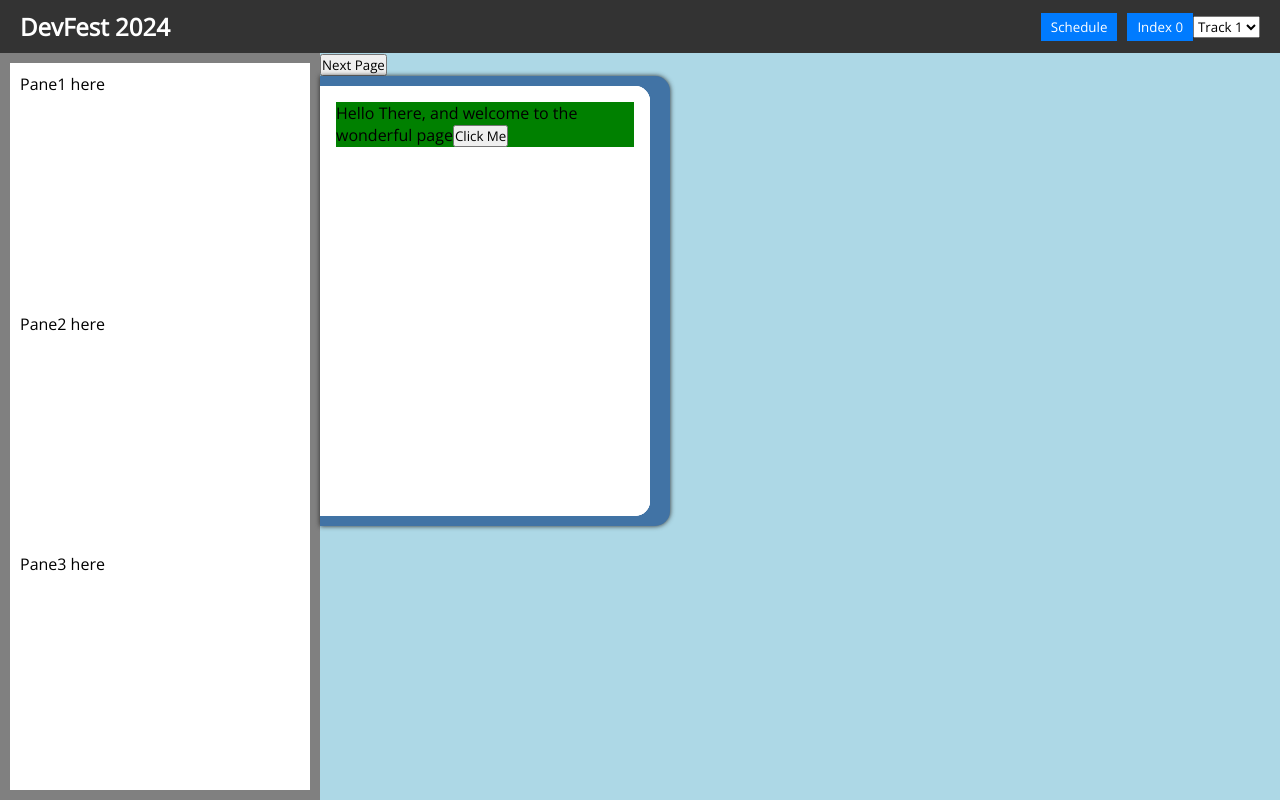
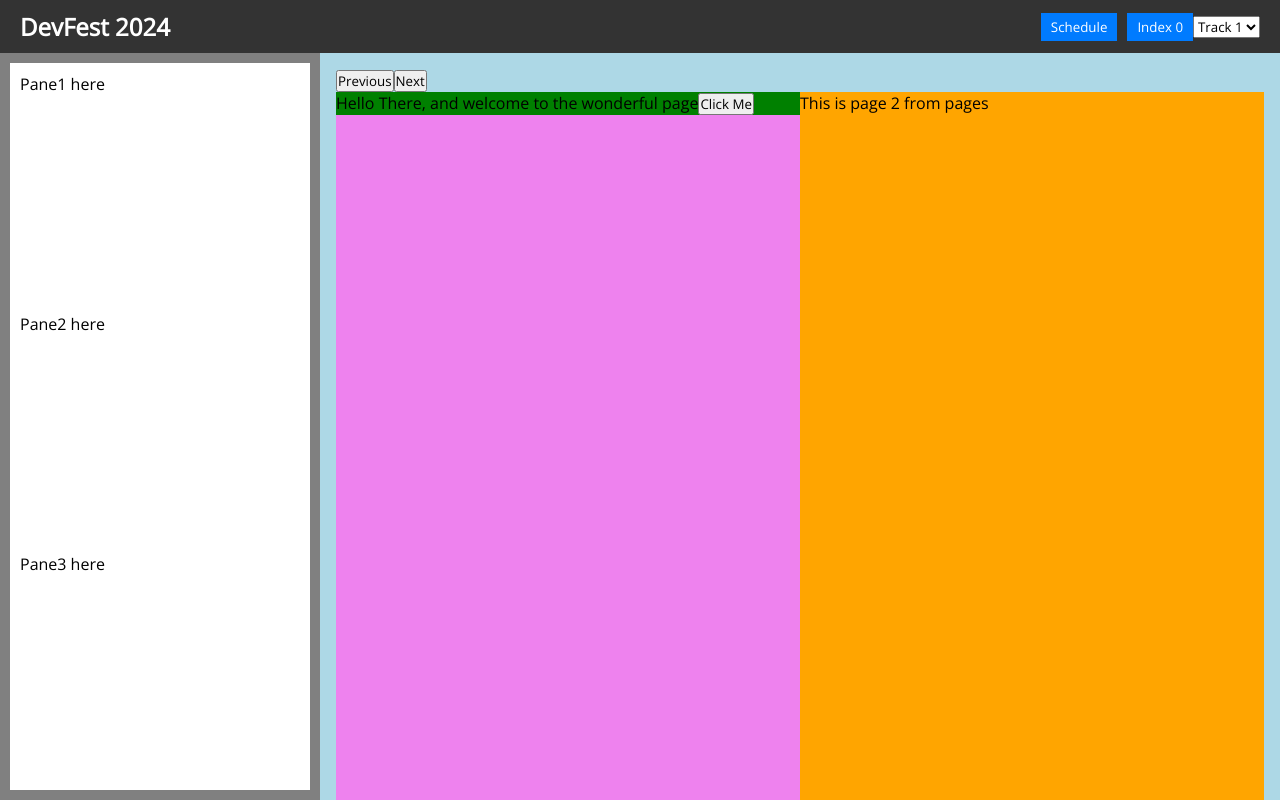
Before and after one commit to adicu/devfest-2024, a Next.js app: page / in a window 1280 px wide. Built offline with nearby package versions, Linux system fonts and the light colour scheme.

Commit message:
Restructured pages as tuple

```diff
--- a/src/components/book-components/Page.jsx
+++ b/src/components/book-components/Page.jsx
@@ -1,9 +1,5 @@
 const Page = (props) => {
-  function divClicked() {
-    console.log("Page clicked");
-  }
-
-  return <div onClick={divClicked}>{props.children}</div>;
+  return <div>{props.children}</div>;
 };
 
 export default Page;
--- a/src/components/book-components/PageFlipApp.jsx
+++ b/src/components/book-components/PageFlipApp.jsx
@@ -5,76 +5,52 @@ import { pages } from "../Pages";
 
 import Page from "./Page";
 
-const PageDiv = styled.div`
-  z-index: ${({ zIndex }) => zIndex};
+const colorBook = "brown";
+const colorSpine = "black";
 
-  position: absolute;
-  background-color: white;
-  width: 330px;
-  height: 430px;
-  border-radius: 0 15px 15px 0;
-  margin-top: 10px;
-  transform-origin: left;
-  transform-style: preserve-3d;
-  transform: rotateY(0deg);
-  transition-duration: 1.5s;
+const Container = styled.div`
+  height: 100%;
+  width: 100%;
 
-  ${({ checked }) => (!checked ? "1s" : "0s")} ease-in-out;
-`;
-
-const LeftPage = styled.div`
-  position: absolute;
-  width: 100%;
-  height: 100%;
-  backface-visibility: hidden;
-  box-sizing: border-box;
-  padding: 1rem;
-`;
-
-const RightPage = styled.div`
-  transform: rotateY(180deg);
-  position: absolute;
-  width: 100%;
-  height: 100%;
-  backface-visibility: hidden;
-  z-index: 99;
-`;
-
-const Cover = styled.div`
-  background-color: #4173a5;
-  width: 100%;
-  height: 100%;
-  border-radius: 0 15px 15px 0;
-  box-shadow: 0 0 5px rgb(41, 41, 41);
-  display: flex;
-  align-items: center;
-  justify-content: center;
-  transform-origin: center left;
-  position: absolute;
-  z-index: 4;
-  transition: transform 1s;
-`;
-
-const BackCover = styled.div`
-  background-color: #4173a5;
-  width: 100%;
-  height: 100%;
-  border-radius: 0 15px 15px 0;
-  box-shadow: 0 0 5px rgb(41, 41, 41);
-  display: flex;
-  align-items: center;
-  justify-content: center;
-  transform-origin: center left;
-  position: relative;
-  z-index: -1;
+  padding: 1em;
 `;
 
 const Book = styled.div`
-  width: 350px;
-  height: 450px;
   position: relative;
-  transition-duration: 1s;
-  perspective: 1500;
+  background-color: ${colorBook};
+
+  height: 100%;
+  width: 100%;
+
+  border-radius: 3px;
+`;
+
+const PageDiv = styled.div`
+  background-color: yellow;
+
+  height: 100%;
+  width: 100%;
+  position: absolute;
+  top: 0;
+  left: 0;
+  opacity: ${({ visible }) => (visible ? 1 : 0)};
+  transition: opacity 0.5s ease-in-out;
+`;
+
+export const LeftPage = styled.div`
+  height: 100%;
+  background-color: violet;
+  width: 50%;
+  position: absolute;
+  left: 0;
+`;
+
+export const RightPage = styled.div`
+  height: 100%;
+  background-color: orange;
+  width: 50%;
+  position: absolute;
+  left: 50%;
 `;
 
 const PageFlipApp = (props) => {
@@ -84,28 +60,49 @@ const PageFlipApp = (props) => {
 
   const [currentPage, setCurrentPage] = useState(props.previousPage);
 
+  // function getVisible(pageNum) {
+  //   if (pageNum % 2 == 0) {
+  //     return currentPage == pageNum - 1 || currentPage == pageNum;
+  //   } else {
+  //     return currentPage == pageNum || currentPage == pageNum + 1;
+  //   }
+  // }
+
+  // const lengthOfPages = pages.length;
+
+  function nextPage() {
+    setCurrentPage(currentPage + 1);
+  }
+
+  function lastPage() {
+    setCurrentPage(currentPage - 1);
+  }
+
   return (
     <>
-      <button>Next Page</button>
+      <Container>
+        <button onClick={lastPage}>Previous</button>
+        <button onClick={nextPage}>Next</button>
+
         <Book>
-        <Cover />
           {pages.map((page, index) => {
             const pageNum = index + 1;
+            // const pageLeft = pageNum % 2 == 1 ? true : false;
+            // const visible = getVisible(pageNum);
 
             return (
-            <PageDiv key={pageNum} zIndex={200 - pageNum}>
+              <PageDiv key={pageNum} visible={currentPage == pageNum}>
                 <LeftPage>
                   <Page>{page[0]}</Page>
                 </LeftPage>
-
                 <RightPage>
                   <Page>{page[1]}</Page>
                 </RightPage>
               </PageDiv>
             );
           })}
-        <BackCover />
         </Book>
+      </Container>
     </>
   );
 };
```
Lines whose indentation alone changed are shown as unchanged.
